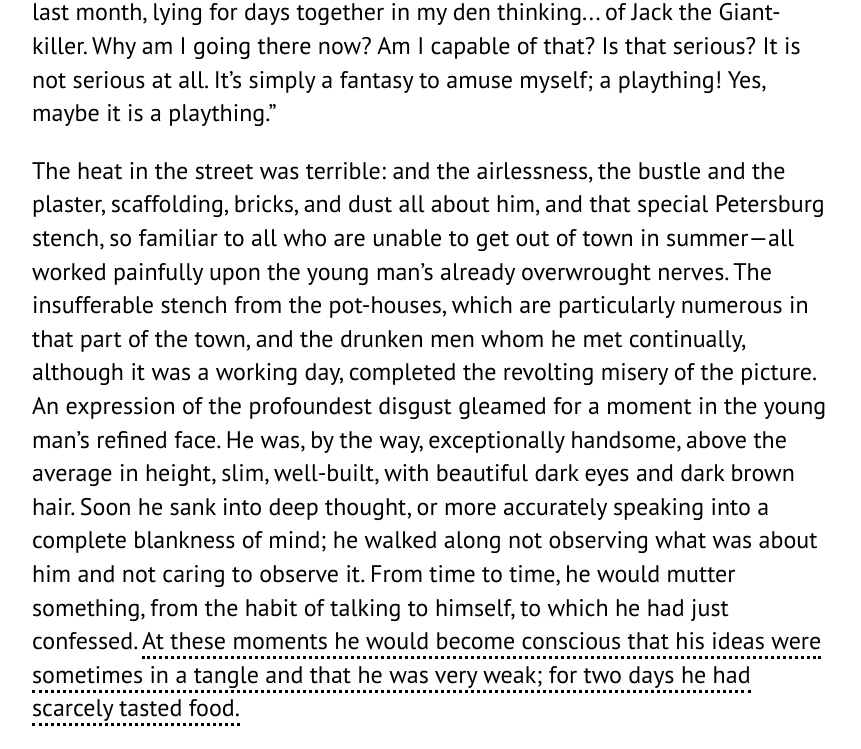
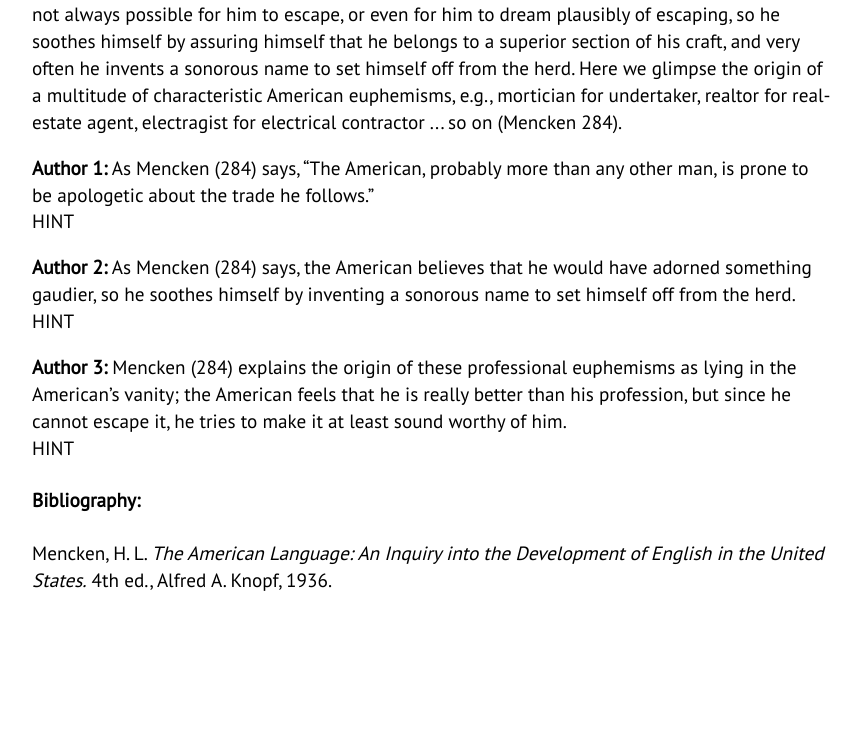
Before and after one commit to Action-Lab/avoid-plagiarism-tooltip, a plain HTML site: page index.html in a window 1280 px wide. Shown: the part 304-1053 px from the top of the page, without its empty margins (208-1069 px from the left). After the commit the page ends 917 px from the top, so only its background shows below. Drawn offline with Linux system fonts and the light colour scheme.

Commit message:
uploaded text examples

```diff
--- a/index.html
+++ b/index.html
@@ -3,7 +3,7 @@
 <html lang="en">
 <head>
   <meta charset="utf-8">
-  <title>jQuery Tooltip Template</title>
+  <title>Avoid Plagiarism Tooltip</title>
 
   <link href="https://fonts.googleapis.com/css?family=PT+Sans" rel="stylesheet">
   <link rel="stylesheet" href="tippy/tippy.css">
@@ -11,7 +11,7 @@
 
   <style>
     html {
-      font-size: 1.5em;
+      font-size: 1.2em;
     }
 
     body {
@@ -22,65 +22,43 @@
       line-height: 1.4em;
       font-family: 'PT Sans', sans-serif;
     }
+/*  Span border-bottom property is commented-out to hide it here. Other options: dotted, solid, dashed
 
     span {
-      /*
-       Remove border-bottom property if you don't want any underlining.
-       Set its size in pixels and type (e.g. dotted, solid, dashed).
-      */
       border-bottom: 3px dotted;
     }
+*/
+
   </style>
 </head>
 
 <body>
 
-  <h1>Excerpt from Chapter 1</h1>
+  <h1>Avoid Plagiarism Tooltip template</h1>
+  <h2>Did the authors plagiarize?</h2>
+  <h3>Float your cursor over suspected text or 'HINT' to find out</h3>
+  <p>View the <a href='https://github.com/Action-Lab/avoid-plagiarism-tooltip'>open-source code</a>. Text adapted from <a href='http://www.trincoll.edu/SiteCollectionDocuments/StudentHandbook.pdf'> Trinity Student Handbook</a>, with MLA citation style<p>
 
   <p>
-    “I want to attempt a thing like that and am frightened by these
-    <span title="things of little value or importance">trifles</span>,”
-    he thought, with an odd smile. “Hm... yes, all is in a
-    man’s hands and he lets it all slip from cowardice, that’s
-    an axiom. It would be interesting to know what it is men are
-    most afraid of. Taking a new step, uttering a new word is what
-    they fear most.... But I am talking too much. It’s because I
-    chatter that I do nothing. Or perhaps it is that I chatter
-    because I do nothing. I’ve learned to chatter this last month,
-    lying for days together in my den thinking... of Jack the
-    Giant-killer. Why am I going there now? Am I capable of that?
-    Is that serious? It is not serious at all. It’s simply a fantasy
-    to amuse myself; a plaything! Yes, maybe it is a plaything.”
+    <strong>Original source:</strong> The American, probably more than any other man, is prone to be apologetic about the trade he follows. He seldom believes that it is quite worthy of his virtues and talents; almost always he thinks that he would have adorned something far gaudier. Unfortunately, it is not always possible for him to escape, or even for him to dream plausibly of escaping, so he soothes himself by assuring himself that he belongs to a superior section of his craft, and very often he invents a sonorous name to set himself off from the herd. Here we glimpse the origin of a multitude of characteristic American euphemisms, e.g., mortician for undertaker, realtor for real-estate agent, electragist for electrical contractor ... so on (Mencken 284).
   </p>
 
   <p>
-    The heat in the street was terrible: and the airlessness, the
-    bustle and the plaster, scaffolding, bricks, and dust all
-    about him, and that special Petersburg stench, so familiar to
-    all who are unable to get out of town in summer—all worked
-    painfully upon the young man’s already overwrought nerves.
-    The insufferable stench from the pot-houses, which are
-    particularly numerous in that part of the town, and the
-    drunken men whom he met continually, although it was a working
-    day, completed the revolting misery of the picture. An expression
-    of the profoundest disgust gleamed for a moment in the young
-    man’s refined face. He was, by the way, exceptionally handsome,
-    above the average in height, slim, well-built, with beautiful
-    dark eyes and dark brown hair. Soon he sank into deep thought,
-    or more accurately speaking into a complete blankness of mind;
-    he walked along not observing what was about him and not caring
-    to observe it. From time to time, he would mutter something,
-    from the habit of talking to himself, to which he had just
-    confessed.
-
-    <span title="В эту же минуту он и сам сознавал, что мысли его
-    порою мешаются и что он очень слаб: второй день как уж он
-    почти совсем ничего не ел.">
-    At these moments he would become conscious that
-    his ideas were sometimes in a tangle and that he was very weak;
-    for two days he had scarcely tasted food.</span>
+      <strong>Author 1:</strong> As Mencken (284) says, “The American, probably more than any other
+man, is prone to be apologetic about the trade he follows.” <br><span title='Acceptable. The author uses quotation marks to indicate Mencken’s exact words, and cites the source.'>HINT</span>
   </p>
 
+  <p>
+      <strong>Author 2:</strong> As Mencken (284) says, the American believes that he would have <span title='Plagiarism. Although a citation appears, this section paraphrases the original too closely.'>adorned something gaudier</span>, so he soothes himself by inventing <span title='Plagiarism. Although a citation appears, this section paraphrases the original too closely.'>a sonorous name to set himself off from the herd.</span><br><span title='Float your cursor over sections of the text to find the answer.'>HINT</span>
+  </p>
+
+  <p>
+      <strong>Author 3:</strong> Mencken (284) explains the origin of these professional euphemisms as lying in the American’s vanity; the American feels that he is really better than his profession, but since he cannot escape it, he tries to make it at least sound worthy of him.<br><span title='Acceptable. The author properly paraphrases and cites the source.'>HINT</span>
+  </p>
+
+  <p>
+    <h4>Bibliography:</h4> Mencken, H. L. <i>The American Language: An Inquiry into the Development of English in the United States.</i> 4th ed., Alfred A. Knopf, 1936.
+  </p>
 
   <script>
     tippy('span, a');
```
Also changed, not shown: 1 other file.
